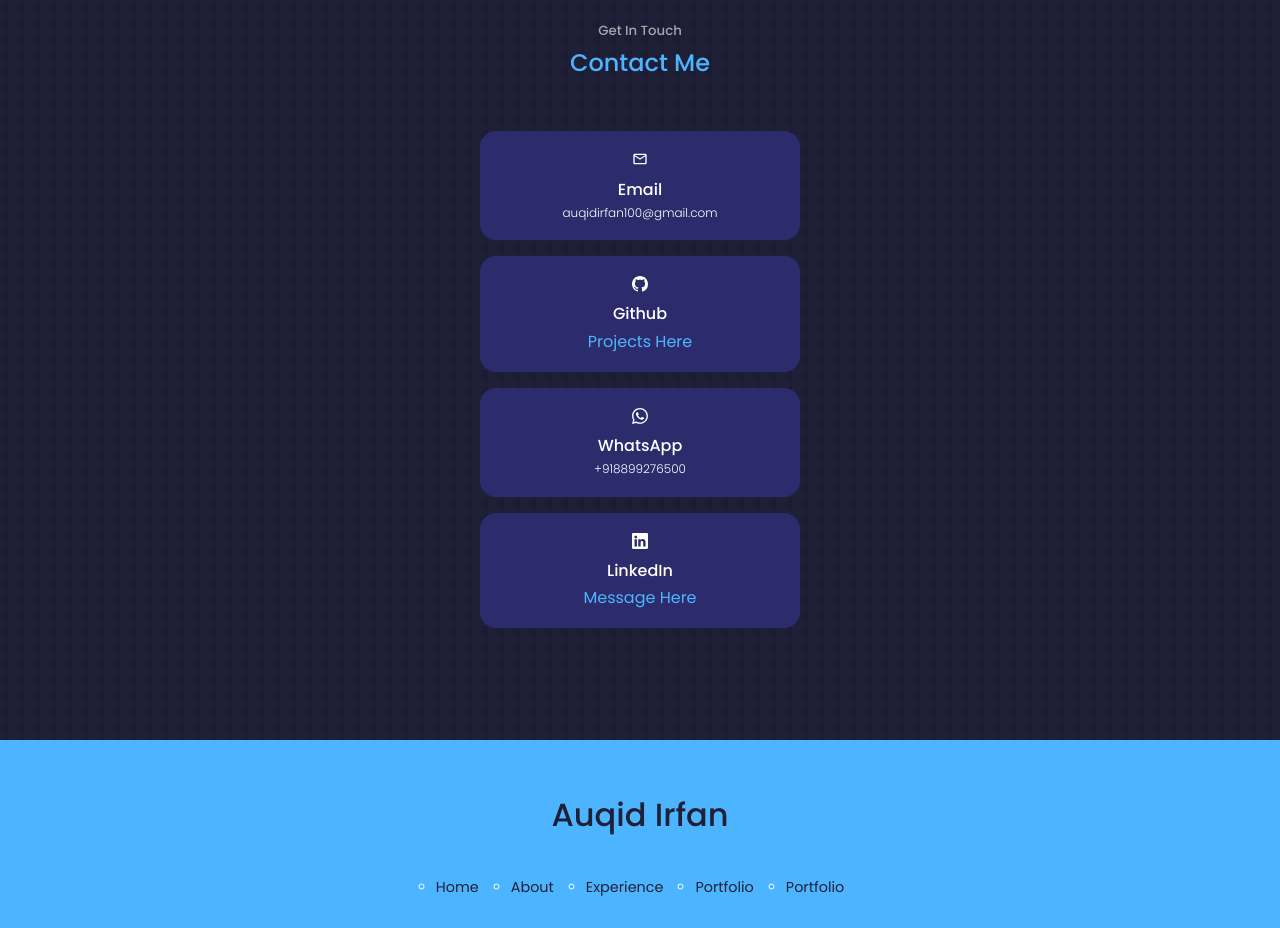
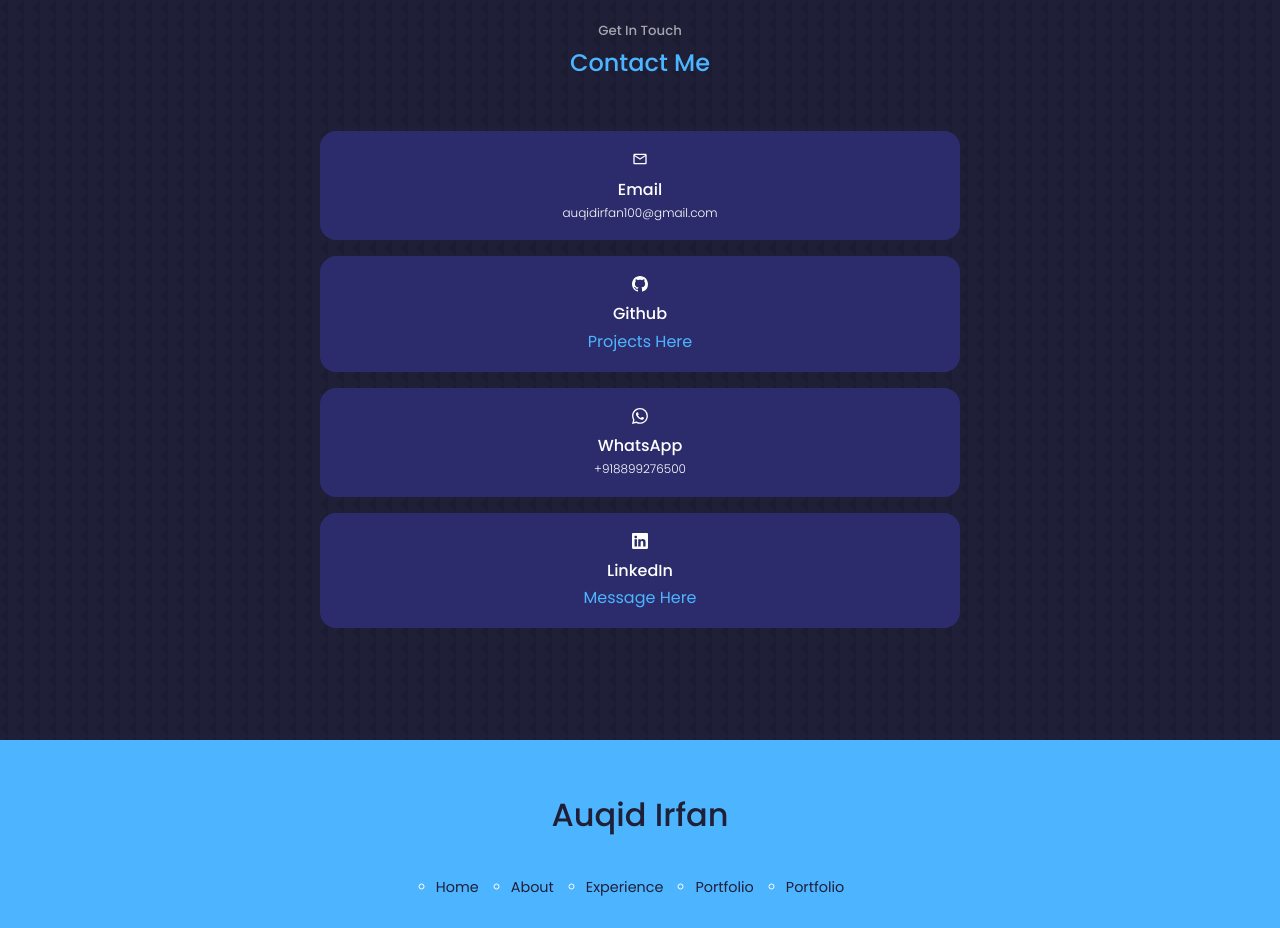
Before and after one commit to auqid/react-portfolio-1, a React (Create React App) app: page / in a window 1280 px wide. Shown: the part 2800-3728 px from the top of the page. Built offline with nearby package versions, Linux system fonts and the light colour scheme.

Commit message:
fixed contact

```diff
--- a/src/components/contact/contact.css
+++ b/src/components/contact/contact.css
@@ -1,5 +1,5 @@
 .container.contact__container{
-    width:25%;
+    width:50%;
     gap: 30%;
 
 }
@@ -31,3 +31,16 @@
     background:transparent;
     border-color: var(--color-primary-variant);
 }
+
+
+/*=========== Media Queries (medium deviced tablets)================*/
+
+@media screen and (max-width:1024px){
+
+}
+
+/*=========== Media Queries (small devices phones)================*/
+
+@media screen and (max-width:600px){
+
+    }
```
